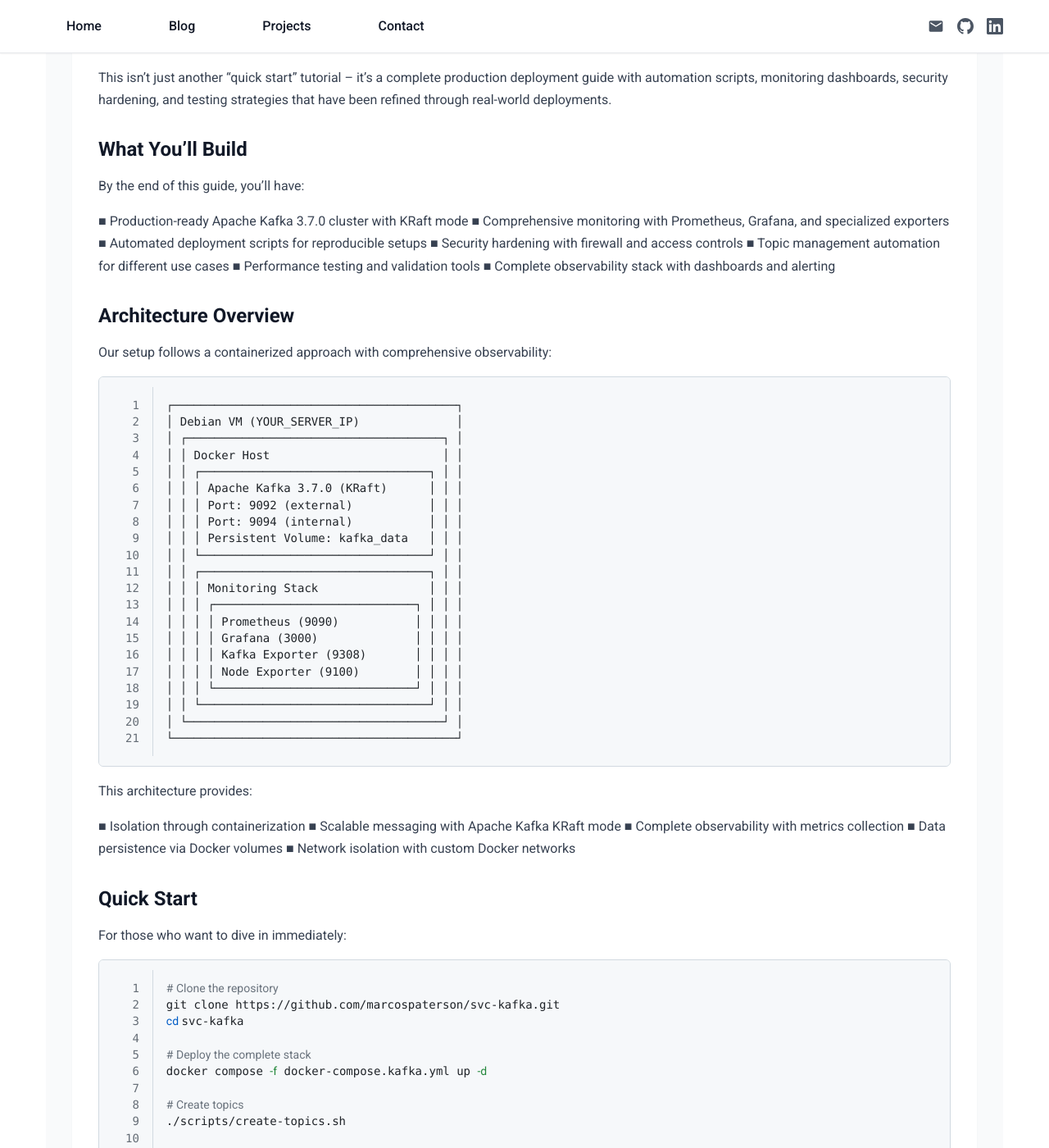
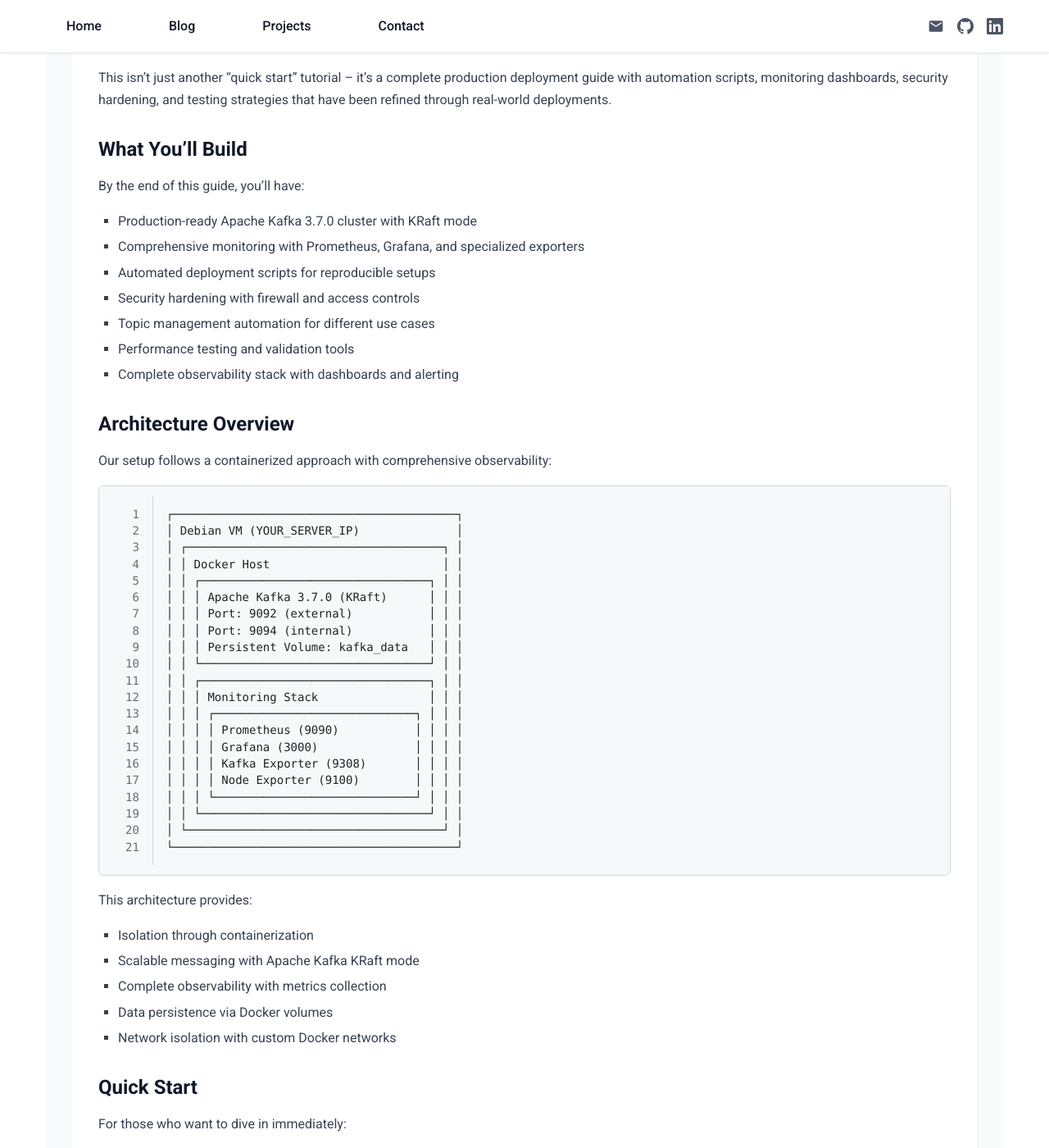
Before and after one commit to marcospaterson/marcospaterson.github.io, a Jekyll site: the page built from _posts/2025-08-09-setting-up-apache-kafka-with-monitoring-on-debian.md, in a window 1280 px wide and 1400 px high, scrolled down 314 px. Shown: the whole window at 82% size. Built offline with Jekyll 4.4.1, drawn with Linux system fonts in a browser that asks for light colours; some of the changed text lies outside the part shown.

```diff
--- a/_posts/2025-08-09-setting-up-apache-kafka-with-monitoring-on-debian.md
+++ b/_posts/2025-08-09-setting-up-apache-kafka-with-monitoring-on-debian.md
@@ -16,13 +16,13 @@ This isn't just another "quick start" tutorial – it's a complete production de
 
 By the end of this guide, you'll have:
 
-■ Production-ready Apache Kafka 3.7.0 cluster with KRaft mode
-■ Comprehensive monitoring with Prometheus, Grafana, and specialized exporters
-■ Automated deployment scripts for reproducible setups
-■ Security hardening with firewall and access controls
-■ Topic management automation for different use cases
-■ Performance testing and validation tools
-■ Complete observability stack with dashboards and alerting
+- Production-ready Apache Kafka 3.7.0 cluster with KRaft mode
+- Comprehensive monitoring with Prometheus, Grafana, and specialized exporters
+- Automated deployment scripts for reproducible setups
+- Security hardening with firewall and access controls
+- Topic management automation for different use cases
+- Performance testing and validation tools
+- Complete observability stack with dashboards and alerting
 
 ## Architecture Overview
 
@@ -54,11 +54,11 @@ Our setup follows a containerized approach with comprehensive observability:
 
 This architecture provides:
 
-■ Isolation through containerization
-■ Scalable messaging with Apache Kafka KRaft mode
-■ Complete observability with metrics collection
-■ Data persistence via Docker volumes
-■ Network isolation with custom Docker networks
+- Isolation through containerization
+- Scalable messaging with Apache Kafka KRaft mode
+- Complete observability with metrics collection
+- Data persistence via Docker volumes
+- Network isolation with custom Docker networks
 
 ## Quick Start
 
@@ -90,11 +90,11 @@ But let's dive deeper into each component to understand what's happening and why
 
 Before we begin, ensure you have:
 
-■ Debian 12 (Bookworm) VM with root access
-■ Minimum 4GB RAM and 40GB storage
-■ Network connectivity and sudo privileges
-■ Docker and Docker Compose installed
-■ Basic Linux administration knowledge
+- Debian 12 (Bookworm) VM with root access
+- Minimum 4GB RAM and 40GB storage
+- Network connectivity and sudo privileges
+- Docker and Docker Compose installed
+- Basic Linux administration knowledge
 
 ## Phase 1: System Foundation Setup
 
@@ -117,10 +117,10 @@ services:
 
 This isn't just basic containerization – it includes:
 
-■ Health checks for automatic recovery
-■ Network isolation with custom networks
-■ Volume persistence for data durability
-■ Resource limits for stable operation
+- Health checks for automatic recovery
+- Network isolation with custom networks
+- Volume persistence for data durability
+- Resource limits for stable operation
 
 ### Apache Kafka in KRaft Mode
 
@@ -139,10 +139,10 @@ environment:
 
 Why KRaft mode matters:
 
-■ Eliminates Zookeeper dependency reducing complexity
-■ Better metadata handling and faster recovery
-■ Simplified security configuration
-■ Improved partition scaling capabilities
+- Eliminates Zookeeper dependency reducing complexity
+- Better metadata handling and faster recovery
+- Simplified security configuration
+- Improved partition scaling capabilities
 
 ### Network Configuration Strategy
 
@@ -159,10 +159,10 @@ networks:
 
 This provides:
 
-■ Isolated network segment for Kafka services
-■ Predictable IP addressing within containers
-■ Controlled communication between components
-■ Security boundary for the messaging platform
+- Isolated network segment for Kafka services
+- Predictable IP addressing within containers
+- Controlled communication between components
+- Security boundary for the messaging platform
 
 ## Phase 2: Comprehensive Monitoring Stack
 
@@ -201,10 +201,10 @@ scrape_configs:
 
 This setup ensures:
 
-■ Kafka-specific metrics collection
-■ System-level resource monitoring
-■ Configurable scraping intervals
-■ Persistent time-series storage
+- Kafka-specific metrics collection
+- System-level resource monitoring
+- Configurable scraping intervals
+- Persistent time-series storage
 
 ### Specialized Kafka Monitoring
 
@@ -223,10 +223,10 @@ kafka-exporter:
 
 Key metrics exposed include:
 
-■ Topic partition counts and status
-■ Consumer group lag monitoring
-■ Broker availability and leadership
-■ Message throughput and error rates
+- Topic partition counts and status
+- Consumer group lag monitoring
+- Broker availability and leadership
+- Message throughput and error rates
 
 ### Grafana Dashboard Integration
 
@@ -247,10 +247,10 @@ grafana:
 
 The dashboard includes panels for:
 
-■ Kafka broker health and status
-■ Topic throughput and partition distribution
-■ Consumer lag trending and alerting
-■ System resource utilization
+- Kafka broker health and status
+- Topic throughput and partition distribution
+- Consumer lag trending and alerting
+- System resource utilization
 
 ## Phase 3: Topic Management and Configuration
 
@@ -293,10 +293,10 @@ create_topic "quotes" 6 1 \
 
 Features:
 
-■ 6 partitions for parallel processing
-■ 1-hour retention for real-time data
-■ LZ4 compression for speed
-■ Delete cleanup policy for storage efficiency
+- 6 partitions for parallel processing
+- 1-hour retention for real-time data
+- LZ4 compression for speed
+- Delete cleanup policy for storage efficiency
 
 ### Compacted State Topics
 
@@ -310,10 +310,10 @@ create_topic "pricing-results" 3 1 \
 
 Benefits:
 
-■ Compaction preserves latest values per key
-■ Reduced storage requirements
-■ Fast state reconstruction
-■ Configurable compaction thresholds
+- Compaction preserves latest values per key
+- Reduced storage requirements
+- Fast state reconstruction
+- Configurable compaction thresholds
 
 ### Audit and Compliance Topics
 
@@ -327,10 +327,10 @@ create_topic "audit-logs" 2 1 \
 
 This ensures:
 
-■ 31-day retention for compliance
-■ GZIP compression for storage efficiency
-■ Immutable audit trail
-■ Regulatory requirement fulfillment
+- 31-day retention for compliance
+- GZIP compression for storage efficiency
+- Immutable audit trail
+- Regulatory requirement fulfillment
 
 ## Phase 4: Testing and Validation Framework
 
@@ -357,11 +357,11 @@ test_kafka_connectivity() {
 
 The testing framework includes:
 
-■ Container health verification
-■ Network connectivity testing
-■ Topic creation validation
-■ Producer/consumer functionality
-■ Monitoring endpoint checks
+- Container health verification
+- Network connectivity testing
+- Topic creation validation
+- Producer/consumer functionality
+- Monitoring endpoint checks
 
 ### Producer/Consumer Testing
 
@@ -386,10 +386,10 @@ test_producer_consumer() {
 
 This validates:
 
-■ Message production capabilities
-■ Consumer group functionality
-■ End-to-end message delivery
-■ Data integrity verification
+- Message production capabilities
+- Consumer group functionality
+- End-to-end message delivery
+- Data integrity verification
 
 ### Monitoring System Validation
 
@@ -433,10 +433,10 @@ check_consumer_lag() {
 
 This provides:
 
-■ Real-time lag monitoring
-■ Consumer group status
-■ Partition assignment details
-■ Performance troubleshooting data
+- Real-time lag monitoring
+- Consumer group status
+- Partition assignment details
+- Performance troubleshooting data
 
 ### Security and ACL Management
 
@@ -461,10 +461,10 @@ setup_user_acls() {
 
 Security features include:
 
-■ Role-based access control
-■ Topic-level permissions
-■ User authentication
-■ Audit trail logging
+- Role-based access control
+- Topic-level permissions
+- User authentication
+- Audit trail logging
 
 ## Configuration Deep Dive
 
@@ -489,10 +489,10 @@ environment:
 
 These optimizations provide:
 
-■ Enhanced network throughput
-■ Improved I/O performance
-■ Appropriate buffer sizing
-■ Efficient log management
+- Enhanced network throughput
+- Improved I/O performance
+- Appropriate buffer sizing
+- Efficient log management
 
 ### Monitoring Configuration
 
@@ -515,10 +515,10 @@ providers:
 
 Dashboard panels include:
 
-■ Broker availability and leadership
-■ Topic throughput and partition count
-■ Consumer lag trends and alerting
-■ System resource utilization
+- Broker availability and leadership
+- Topic throughput and partition count
+- Consumer lag trends and alerting
+- System resource utilization
 
 ## Performance Optimization
 
@@ -789,12 +789,12 @@ Setting up a production-ready Apache Kafka cluster with comprehensive monitoring
 
 Now that you have a solid Apache Kafka foundation, consider:
 
-■ Implementing Schema Registry for message evolution
-■ Adding multi-broker setup for true high availability
-■ Integrating SSL for encrypted communication
-■ Creating custom monitoring dashboards for specific use cases
-■ Implementing automated backup and disaster recovery
-■ Adding integration with stream processing frameworks
+- Implementing Schema Registry for message evolution
+- Adding multi-broker setup for true high availability
+- Integrating SSL for encrypted communication
+- Creating custom monitoring dashboards for specific use cases
+- Implementing automated backup and disaster recovery
+- Adding integration with stream processing frameworks
 
 ### Get the Complete Setup
 
@@ -804,19 +804,19 @@ The full repository with all scripts, configurations, and documentation is avail
 
 The repository includes:
 
-■ All automation scripts with error handling
-■ Production-ready Docker Compose configurations
-■ Comprehensive monitoring dashboards
-■ Testing and validation frameworks
-■ Troubleshooting guides and documentation
+- All automation scripts with error handling
+- Production-ready Docker Compose configurations
+- Comprehensive monitoring dashboards
+- Testing and validation frameworks
+- Troubleshooting guides and documentation
 
 ### Questions and Support
 
 If you run into issues or have questions about this setup:
 
-■ Open an issue on the GitHub repository
-■ Check the troubleshooting section in the documentation
-■ Review the smoke test output for specific error details
+- Open an issue on the GitHub repository
+- Check the troubleshooting section in the documentation
+- Review the smoke test output for specific error details
 
 Remember: a well-configured Apache Kafka setup will serve your messaging needs reliably for years. Taking time to properly implement monitoring, testing, and automation upfront saves countless hours of troubleshooting later.
 
```
